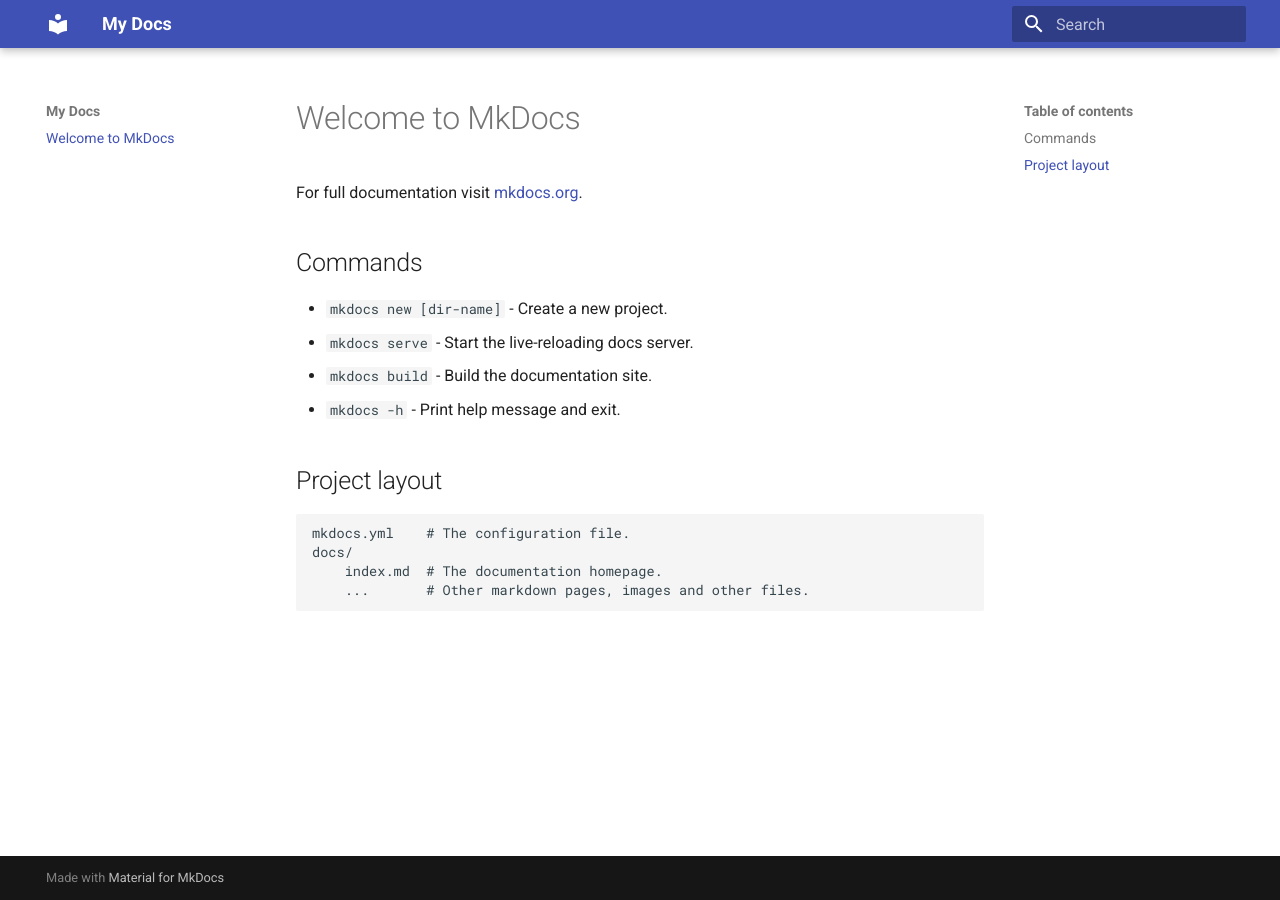
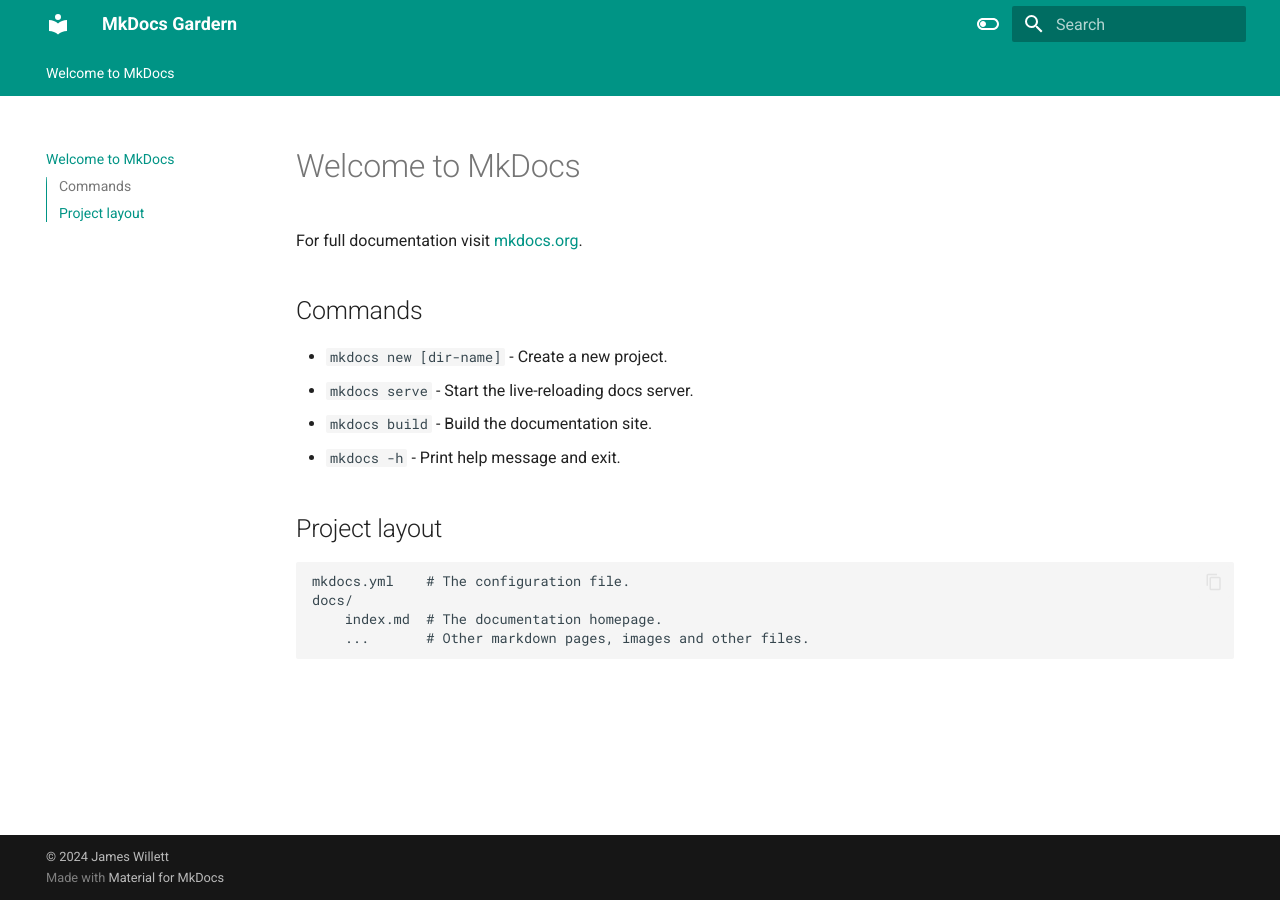
Before and after one commit to tarenaexit/mkdocs-merterial-garden, an MkDocs documentation site: the page built from docs/index.md, in a window 1280 px wide. Built offline with MkDocs 1.6.1 and Material for MkDocs 9.7.7, drawn with Linux system fonts in a browser that asks for light colours.

Commit message:
workflows

```diff
--- a/mkdocs.yml
+++ b/mkdocs.yml
@@ -1,3 +1,52 @@
-site_name: My Docs
+site_name: MkDocs Gardern
+site_url: http://8000.www.ccsyue.com/
 theme:
   name: material
+  features:
+    - navigation.tabs
+    - navigation.sections
+    - toc.integrate
+    - navigation.top
+    - search.suggest
+    - search.highlight
+    - content.tabs.link
+    - content.code.annotation
+    - content.code.copy
+  language: en
+  palette:
+    - scheme: default
+      toggle:
+        icon: material/toggle-switch-off-outline
+        name: Switch to dark mode
+      primary: teal
+      accent: purple
+    - scheme: slate
+      toggle:
+        icon: material/toggle-switch
+        name: Switch to light mode
+      primary: teal
+      accent: lime
+
+plugins:
+  - search
+
+
+markdown_extensions:
+  - pymdownx.highlight:
+      anchor_linenums: true
+  - pymdownx.inlinehilite
+  - pymdownx.snippets
+  - admonition
+  - pymdownx.arithmatex:
+      generic: true
+  - footnotes
+  - pymdownx.details
+  - pymdownx.superfences
+  - pymdownx.mark
+  - attr_list
+  - pymdownx.emoji:
+      emoji_index: !!python/name:materialx.emoji.twemoji
+      emoji_generator: !!python/name:materialx.emoji.to_svg
+
+copyright: |
+  &copy; 2024 <a href="https://github.com/james-willett"  target="_blank" rel="noopener">James Willett</a>
```
Also changed, not shown: 1 other file.
